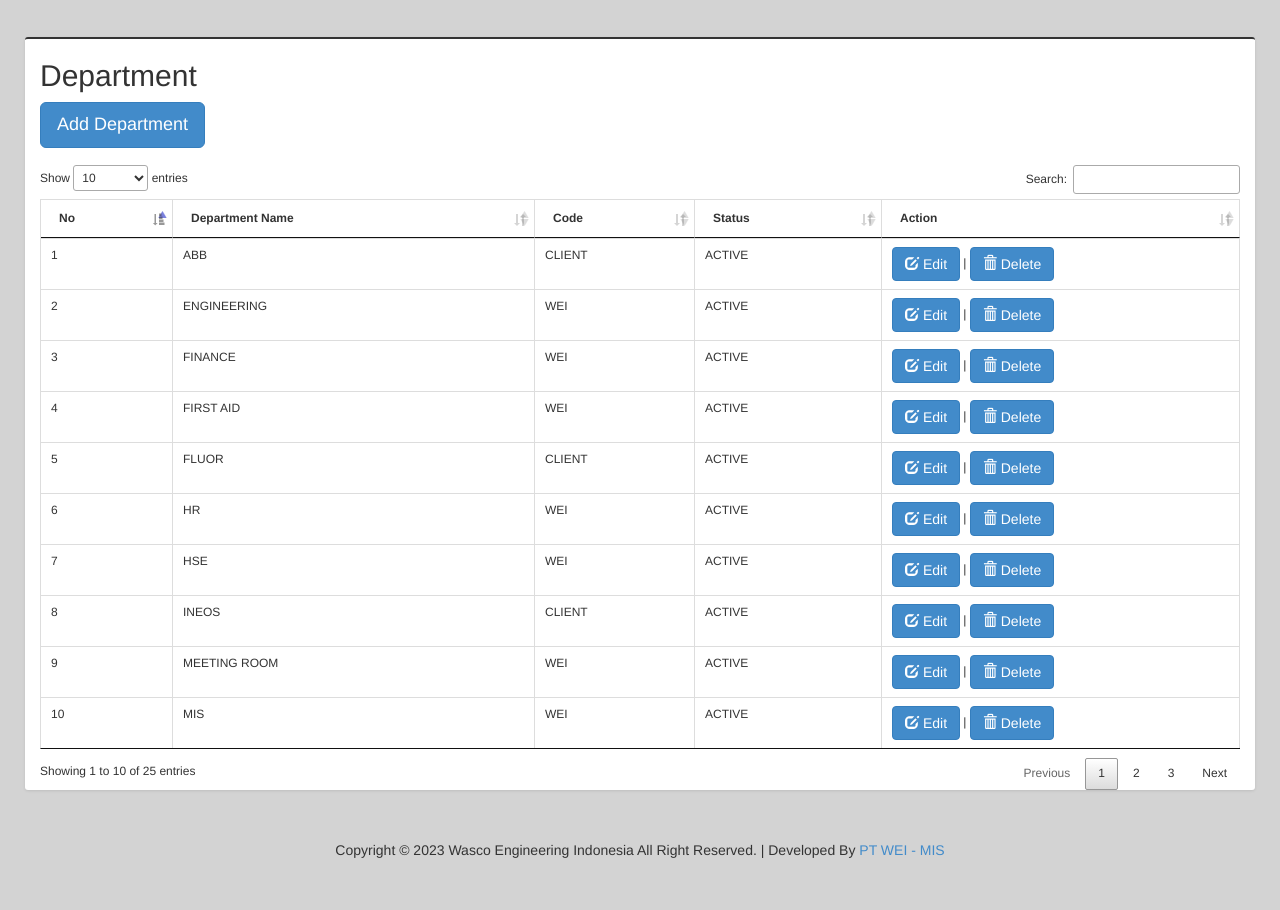
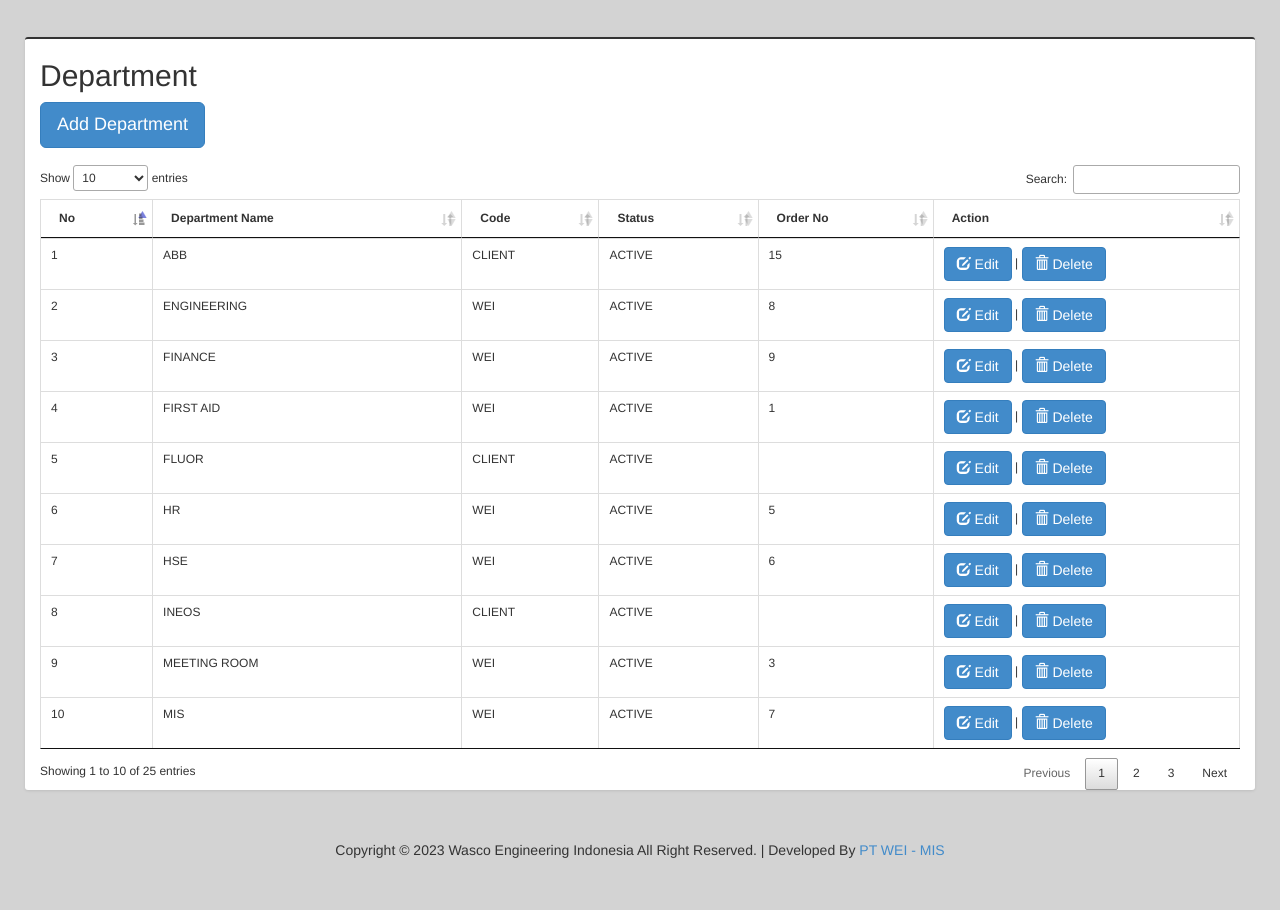
Before and after one commit to rabunjauh/phone, a CodeIgniter app: page /database/cemployee/department in a window 1280 px wide. Shown: the part 134-1044 px from the top of the page. Run offline with CodeIgniter, Linux system fonts and the light colour scheme; a user stored in the database is signed in; data comes from the database, SQL or seed files in the repository; data that the repository does not hold is empty; some libraries are stand-ins or nearby versions.

Commit message:
add column Order No

```diff
--- a/application/controllers/Welcome.php
+++ b/application/controllers/Welcome.php
@@ -22,4 +22,5 @@ class Welcome extends CI_Controller {
 	{
 		$this->load->view('welcome_message');
 	}
+
 }
--- a/application/views/contents/vDepartment.php
+++ b/application/views/contents/vDepartment.php
@@ -20,6 +20,7 @@
 						<th>Department Name</th>
 						<th>Code</th>
 						<th>Status</th>
+						<th>Order No</th>
 						<th>Action</th>
 					</tr>
 				</thead>
@@ -39,6 +40,7 @@
 								}
 							?>
 						</td>
+						<td><?php echo $department->ordering; ?></td>
 						<td><a href="<?php echo base_url() . 'cemployee/modifyDepartment/' . $department->iddept; ?>" class="btn btn-primary"><li class="glyphicon glyphicon-edit"></li> Edit</a> | <a href="<?php echo base_url() . 'cemployee/deleteDepartment/' . $department->iddept; ?>" class="btn btn-primary"><li class="glyphicon glyphicon-trash"></li> Delete</a></td>
 					</tr>
 					<?php $no++; ?>
```
